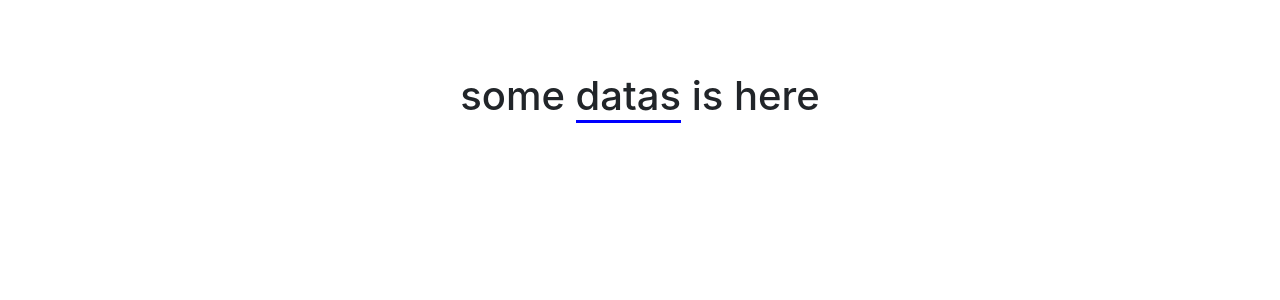
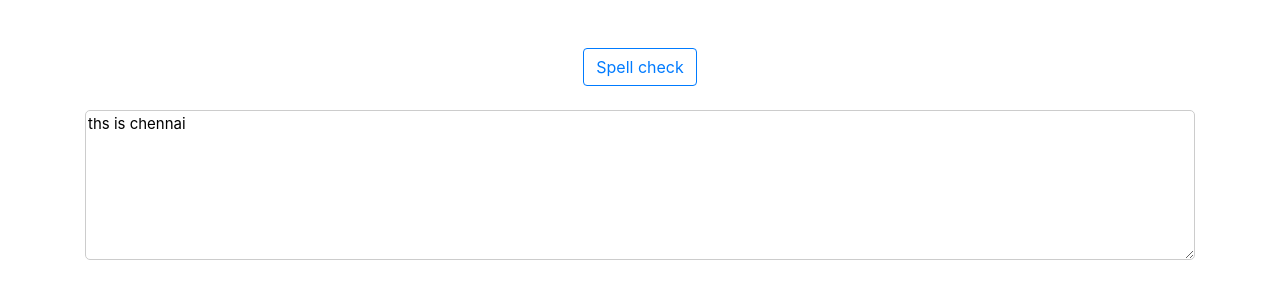
Before and after one commit to AnanthaKannan/react-turorial, a React (Create React App) app: page / in a window 1280 px wide. Shown: the top 300 px of the page. Built offline with nearby package versions, Linux system fonts and the light colour scheme.

Commit message:
'updated'

```diff
--- a/src/replace/ReplaceTxt.js
+++ b/src/replace/ReplaceTxt.js
@@ -6,42 +6,83 @@ export default class ReplaceTxt extends Component {
     state ={
         show:false,
         x:0,
-        y:0
+        y:0,
+        doc:"ths is chennai",
+        id:null
     }
     componentDidMount(){
         // this.intialCall()
     }
 
+    // let res = {}
+
+    retextChk = () =>{
+        let arr = [{
+        ruleId: 'ths',
+        fatal: false,
+        actual: 'Ths',
+        expected:
+         [ 'ohs', "T'S", "TH'S", 'Tbs','Th','The','This','Tho',
+           'Thu', 'Thus','Thy','Ts','DHS','HHS','HS','HTS','THC', 'VHS'
+        ] }]
+    return arr;
+    }
+
      highlight(text, replace) {
-         text= `<span id="t1" class="txt_sel toolTip">${text}</span>`;
-        var inputText = document.getElementById("inputText");
-        var innerHTML = inputText.innerHTML;
-        console.log('innerHTML', innerHTML)
+         const { id, doc } = this.state;
+         text= `<span id="${id}" class="txt_sel toolTip">${text}</span>`;
+        var innerHTML = doc;
+        console.log('innerHTML_A', innerHTML)
         var index = innerHTML.indexOf(text);
         if (index >= 0) {
          innerHTML = innerHTML.substring(0,index) + replace  + innerHTML.substring(index + text.length);
-          console.log('innerHTML', innerHTML)
-         inputText.innerHTML = innerHTML;
+          console.log('innerHTML_B', innerHTML);
+         this.setState({ doc: innerHTML})
         }
         this.setState({show:false})
       }
 
-      showBox = (e) =>{
-        const possiton = document.getElementById("t1");
+      showBox = (id) =>{
+        const possiton = document.getElementById(id);
         var style = window.getComputedStyle(possiton, null).getPropertyValue('font-size');
         var fontSize = parseFloat(style);
         const x = possiton.offsetLeft ;
         const y = possiton.offsetTop + fontSize + 15;
-        this.setState({ show: true, x, y })
+        this.setState({ show: true, x, y, id })
+      }
+
+      getContent = (e) =>{
+        console.log(e.target.value)
+      }
+
+      spellChk = () => {
+          const { doc } = this.state;
+          let chnageDom =  doc.split(' ').map((str, index) => {
+              let id = `t${index}`
+              return  <span> some <span id={id} onMouseOver={ ()=> this.showBox(id) }
+                        className='txt_sel toolTip'>datas</span> is here </span>
+          })
+        // let chnageDom =   <span> some <span id={'t0'} onMouseOver={ ()=> this.showBox('t0') }
+        //                 className='txt_sel toolTip'>datas</span> is here </span>
+          this.setState({ doc: chnageDom})
       }
 
     render() {
-        const { show, x, y } = this.state;
+        const { show, x, y, doc } = this.state;
         return (
-            <div>
-                <br/> <br/> <br/>
-                <h1 id="inputText"> some <span id="t1" onMouseOver={ this.showBox }
-                 className='txt_sel toolTip'>datas</span> is here  </h1>
+            <div className="container">
+                <br/> <br/>
+                <button onClick={ () => this.spellChk() } className="btn btn-outline-primary">Spell check</button>
+                <br/><br/>
+                <div id="inputText"
+                    className='text-left area bg-white' contentEditable="true" onKeyDown={ this.getContent }
+                    placeholder="I look like a textarea" >
+                        { doc }
+                                    </div>
+
+
+                {/* <h1 id="inputText">  some <span id="t1" onMouseOver={ this.showBox }
+                 className='txt_sel toolTip'>datas</span> is here  </h1> */}
 
                 {
                     show &&
```
